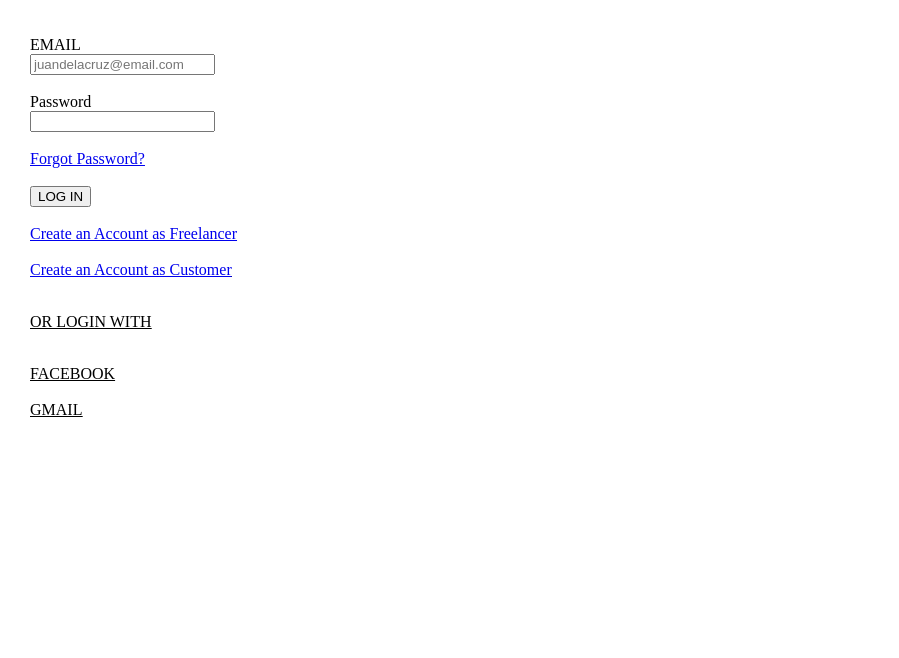
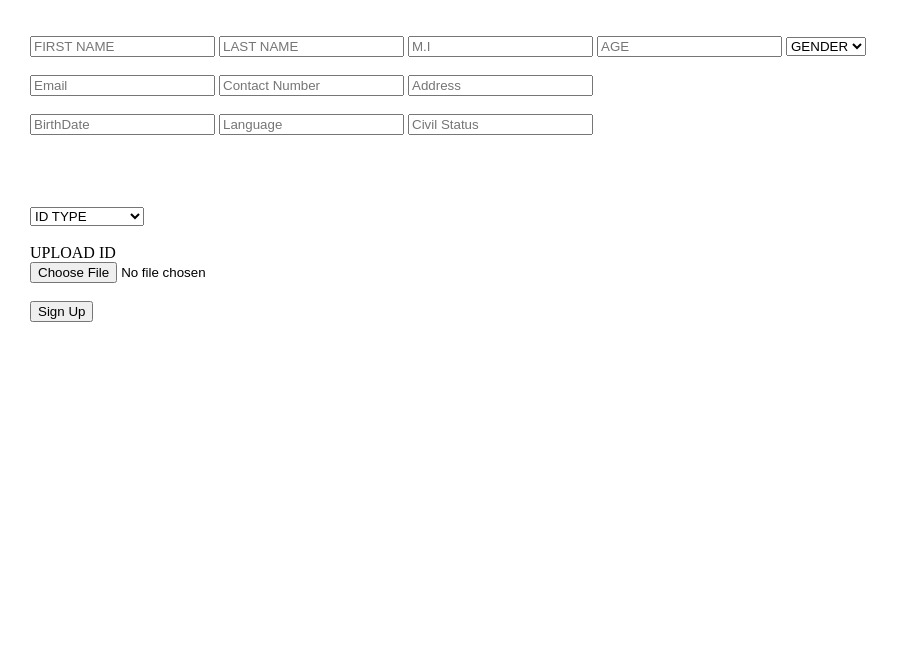
Before and after one commit to JimJ0112/HireAndSeek, a PHP site: page /Customer_Register.php in a window 1280 px wide. Shown: the part 106-764 px from the top of the page, without its empty margins (0-899 px from the left). Run offline with PHP 8.4, Linux system fonts and the light colour scheme; data that the repository does not hold is empty.

Commit message:
added customer register backend

```diff
--- a/Customer_Register.php
+++ b/Customer_Register.php
@@ -1,4 +1,3 @@
-
 
 <!DOCTYPE html>
     <html>
@@ -25,22 +24,53 @@
 
             <div id="LoginForm">
 
-            <form action="Backend/Login.php" method="post">
+            <form action="Backend/Customer_Register.backend.php" method="post">
                 <br> <br>
-            <label name="Username_LBL"> EMAIL</label> <br>
-            <input type="text" name="Username_TB" placeholder="juandelacruz@email.com">
+
+            <input type="text" name="FirstName" placeholder="FIRST NAME">
+            <input type="text" name="LastName" placeholder="LAST NAME">
+            <input type="text" name="MiddleInitial" placeholder="M.I">
+            <input type="text" name="Age" placeholder="AGE">
+            <select name="Gender">
+                <option value="" disabled selected hidden> GENDER </option>
+            <option value="male"> MALE </option>
+            <option value="female"> FEMALE </option>
+            </select>
+
             <br><br>
-            <label name="Password_LBL"> Password </label> <br>
-            <input type="password" name="Password_TB"  >
+
+            <input type="text" name="Email" placeholder="Email">
+            <input type="text" name="Contact" placeholder="Contact Number">
+            <input type="text" name="Address" placeholder="Address">
+
+
+
+
             <br> <br>
-            <a href="Freelancer_Register.php"> <u> Forgot Password? <u> </a> <br> <br>
-            <input type="submit" value="LOG IN">
+
+            <input type="text" name="BirthDate" placeholder="BirthDate">
+            <input type="text" name="Language" placeholder="Language">
+            <input type="text" name="CivilStatus" placeholder="Civil Status">
+
             <br> <br>
-            <a href="Freelancer_Register.php"> Create an Account as Freelancer </a> <br> <br>
-            <a href="Customer_Register.php"> Create an Account as Customer </a> <br> <br>
-            <p> OR LOGIN WITH </p> <br>
-            <a> FACEBOOK </a> <br> <br>
-            <a> GMAIL </a>
+
+            <br> <br> <br>
+            <select name="IDTYPE">
+                <option value="" disabled selected hidden> ID TYPE </option>
+            <option value="Driving License"> Driving License </option>
+            <option value="National ID"> National ID </option>
+            <option value="School ID"> School ID </option>
+            </select>
+
+           <br><br>
+           UPLOAD ID <br>
+        <input type="file" name="IDFile" placeholder="ID "
+            accept=".jpg,.png">
+
+            <br> <br>
+
+            <input type="submit" value="Sign Up">
+
             </form>
 
 
```
Also changed, not shown: Backend/Customer_Register.backend.php (added, +43 -0 lines).
